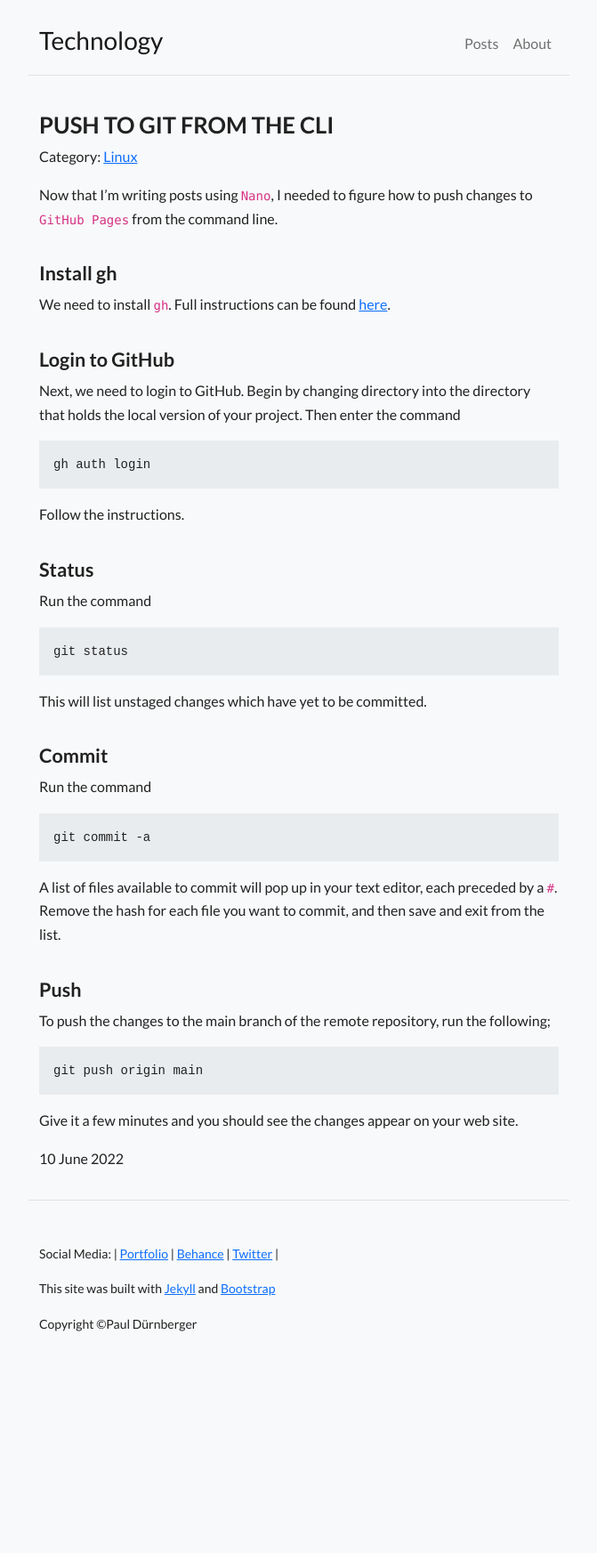
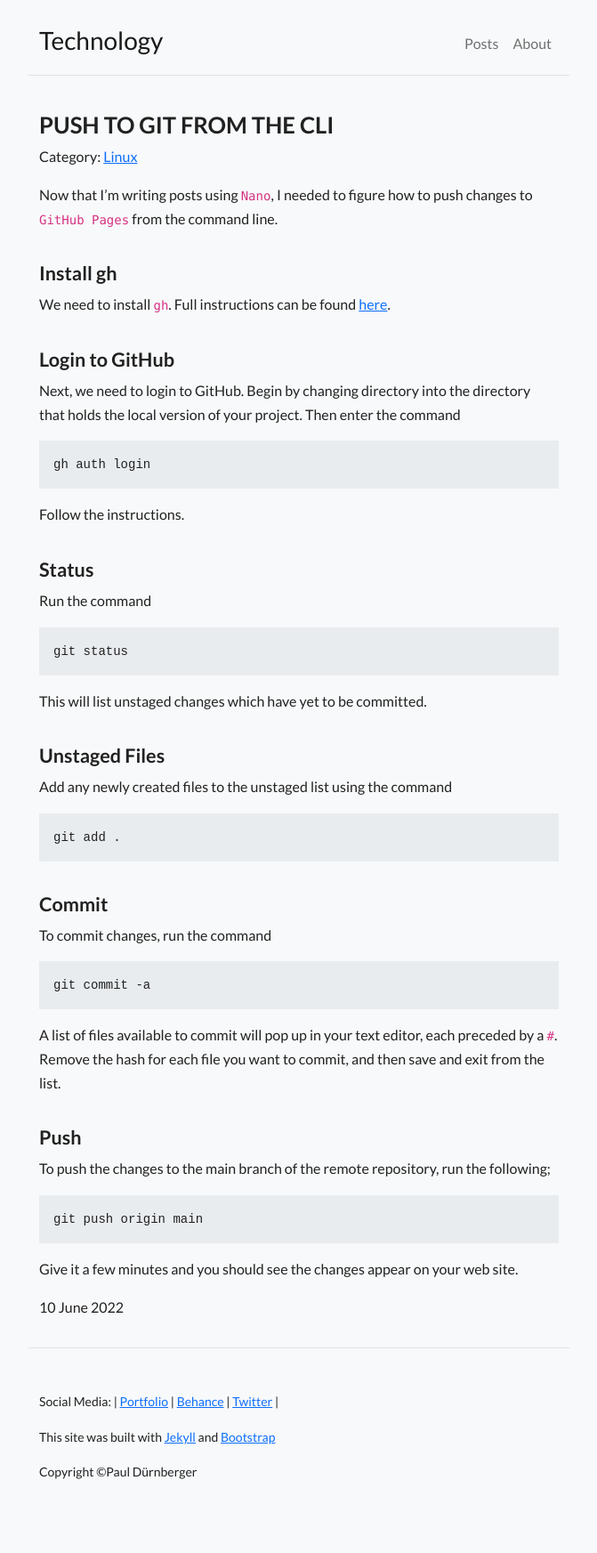
Before and after one commit to durnberger/durnberger.github.io, a Jekyll site: the page built from _posts/2022-06-10-push-to-git.md, in a window 1280 px wide. Shown: the whole page at 89% size, without its empty margins (304-975 px from the left). Built offline with Jekyll 4.4.1, drawn with Linux system fonts in a browser that asks for light colours; some web fonts are replaced; before the commit the page ends 1579 px from its top, so only the background shows below that.

Commit message:
modified:   _posts/2022-06-10-push-to-git.md modified:   _site/feed.xml

````diff
--- a/_posts/2022-06-10-push-to-git.md
+++ b/_posts/2022-06-10-push-to-git.md
@@ -33,8 +33,15 @@ git status
 
 This will list unstaged changes which have yet to be committed.
 
+### Unstaged Files
+Add any newly created files to the unstaged list using the command
+
+```
+git add .
+```
+
 ### Commit
-Run the command
+To commit changes, run the command
 
 ```
 git commit -a
````
Also changed, not shown: 1 other file.
